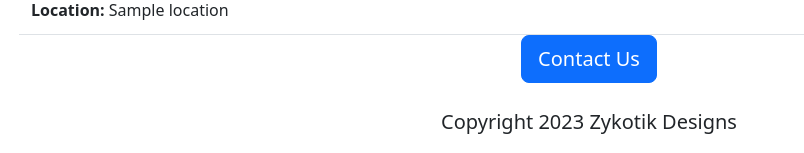
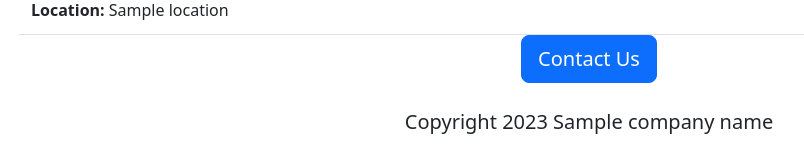
Before and after one commit to ramondh33/python-website-tutorial, a Flask app: template templates/index.html in a window 1280 px wide. Shown: the part 824-977 px from the top of the page, without its empty margins (51-855 px from the left). Run offline with Flask 2, Linux system fonts and the light colour scheme; the template is opened without the code that fills it: most values are stand-ins (such as "Sample title", 1, 10 or a date in 2020).

Commit message:
Changed copyright to be updated with company name.

```diff
--- a/templates/index.html
+++ b/templates/index.html
@@ -29,7 +29,7 @@
             </div>
             <div class="text-center">
                 <button class="btn btn-primary btn-lg">Contact Us</button>
-                <p class="lead mt-4">Copyright 2023 Zykotik Designs</p>
+                <p class="lead mt-4">Copyright 2023 {{company_name}}</p>
             </div>
         </div>
     </body>
```
